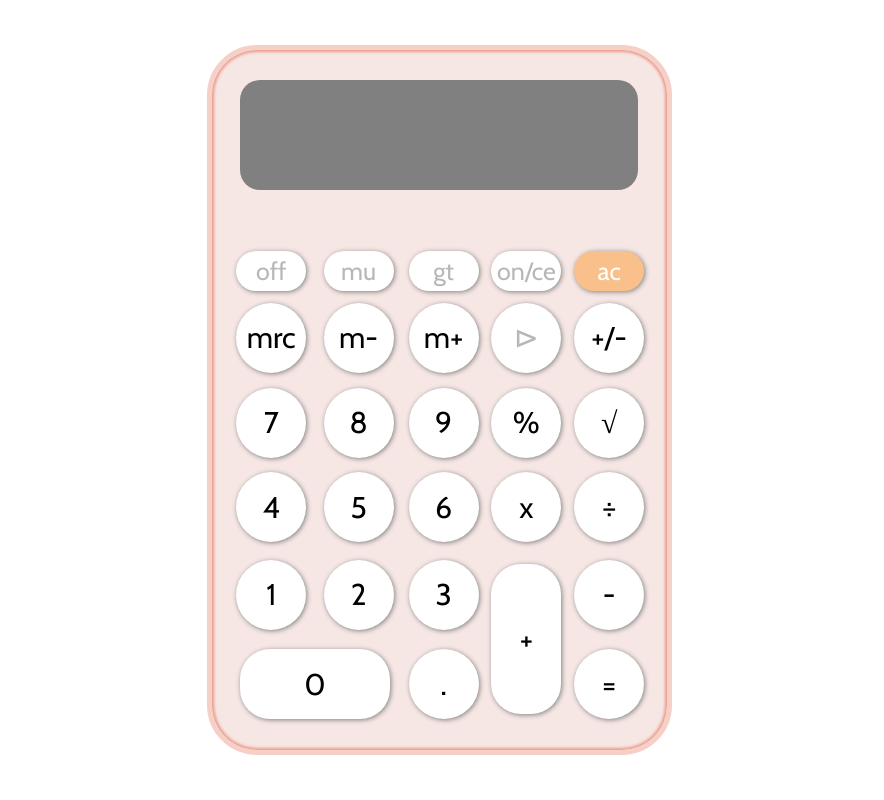
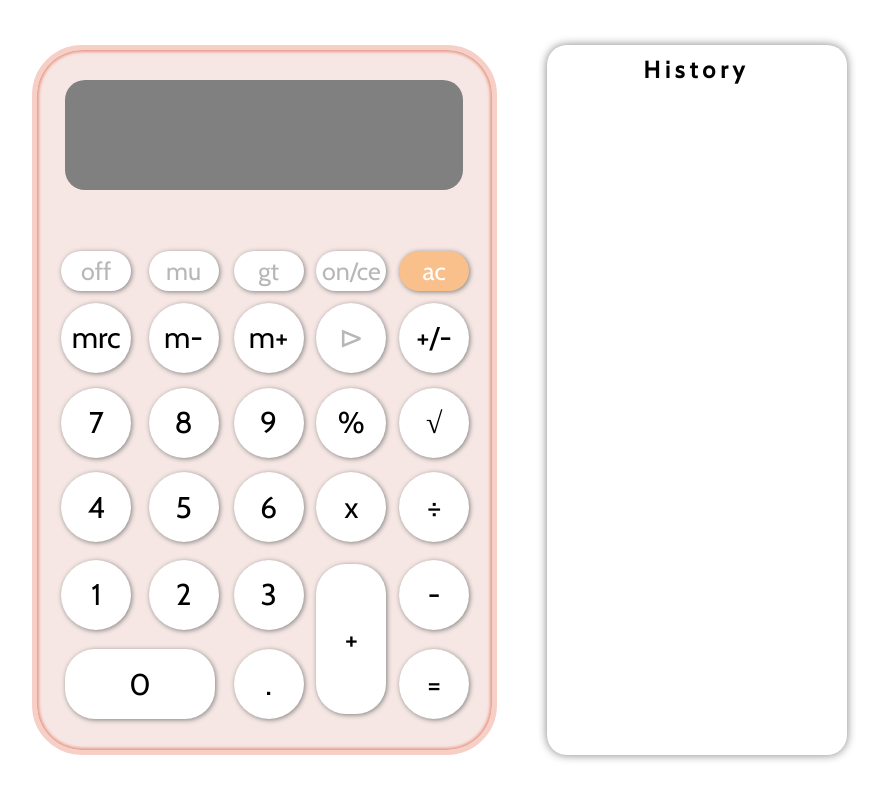
Before and after one commit to crazymaza/calculator-js, a plain HTML site: page index.html in a window 1280 px wide. Shown: the whole page, without its empty margins (201-1085 px from the left). Drawn offline with nearby package versions, Linux system fonts and the light colour scheme.

Commit message:
Добавлена история расчётов

```diff
--- a/index.html
+++ b/index.html
@@ -62,6 +62,9 @@
                 </tbody>
             </table>
         </div>
+        <div class="history">
+            <h3 class="history_title">History</h3>
+        </div>
     </main>
 </body>
 
--- a/script-refactoring.js
+++ b/script-refactoring.js
@@ -3,7 +3,10 @@
  */
 document.addEventListener("DOMContentLoaded", () => {
     console.log('Document loaded. Happy calculate!');
+
     const input = document.querySelector('input');
+    const historyBlock = document.querySelector('.history');
+
     const activeButtons = Array.of(...document.querySelectorAll('button'))
         .filter(button => !button.disabled);
     const numbers = activeButtons.filter(item => !Number.isNaN(Number(item.innerText)));
@@ -136,9 +139,13 @@ document.addEventListener("DOMContentLoaded", () => {
             }
 
             if (buttonValue === '=') {
-                setResultValue(inputValue, operation);
-                operation = '';
-                operationValue = 0;
+                if (operation) {
+                    setResultValue(inputValue, operation);
+                    historyBlock.insertAdjacentHTML('beforeend',
+                        `<p class="history_result">${operationValue} ${operation} ${inputValue} = ${input.value}</p>`)
+                    operation = '';
+                    operationValue = 0;
+                }
             }
         })
     });
--- a/style.css
+++ b/style.css
@@ -16,6 +16,35 @@ body {
     display: flex;
     justify-content: center;
     align-items: center;
+}
+
+main {
+    display: flex;
+    gap: 50px;
+    justify-content: center;
+}
+
+.history {
+    width: 300px;
+    height: var(--calc-height);
+    overflow-y: auto;
+    text-wrap: wrap;
+    padding: 10px;
+    border-radius: 20px;
+    box-shadow: 0 0 10px 0 gray;
+    font-size: 20px;
+    box-sizing: border-box;
+}
+
+.history_title {
+    text-align: center;
+    font-weight: 700;
+    letter-spacing: 5px;
+    margin-bottom: 10px;
+}
+
+.history_result {
+    margin-bottom: 5px;
 }
 
 .calculator {
```
Also changed, not shown: 1 other file.
